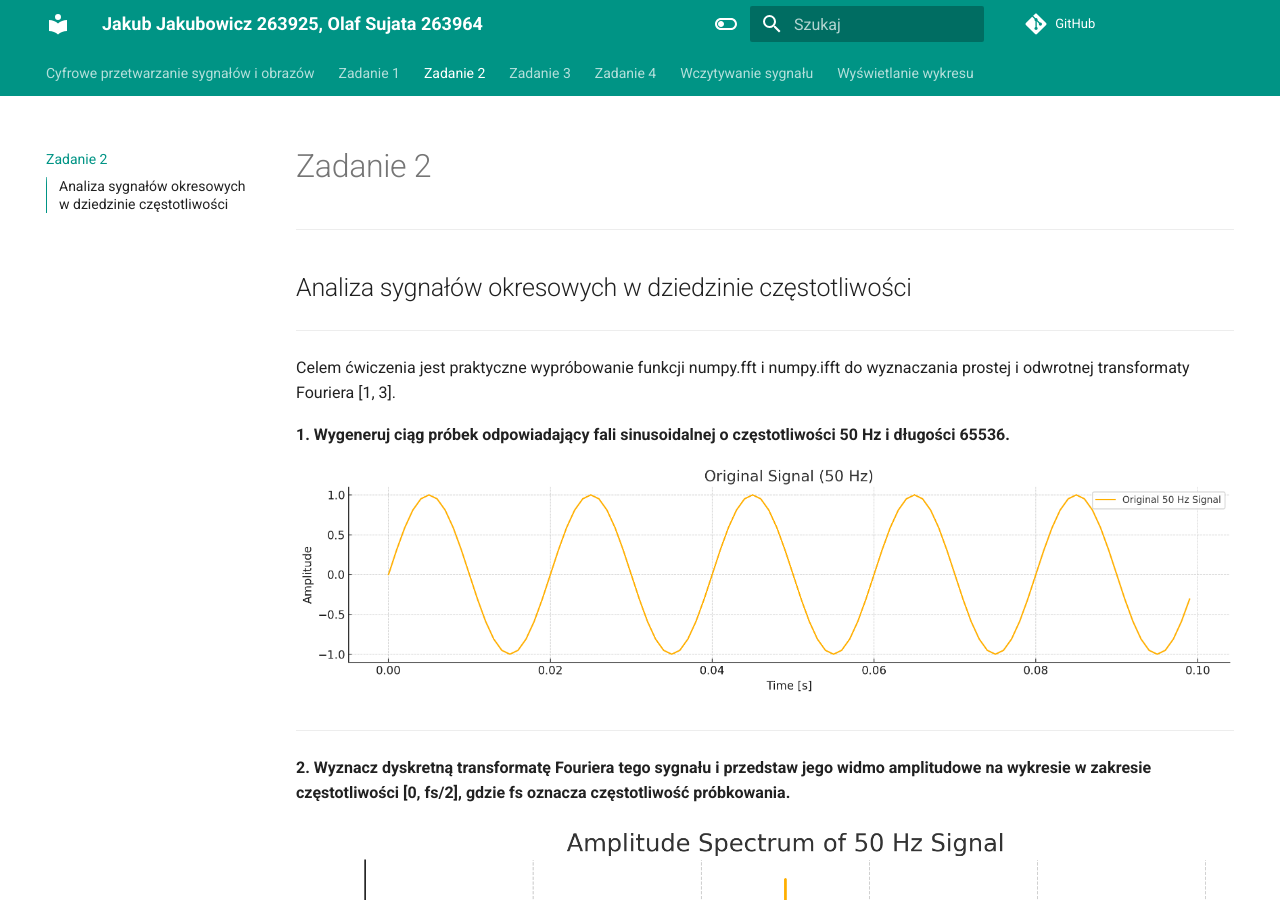
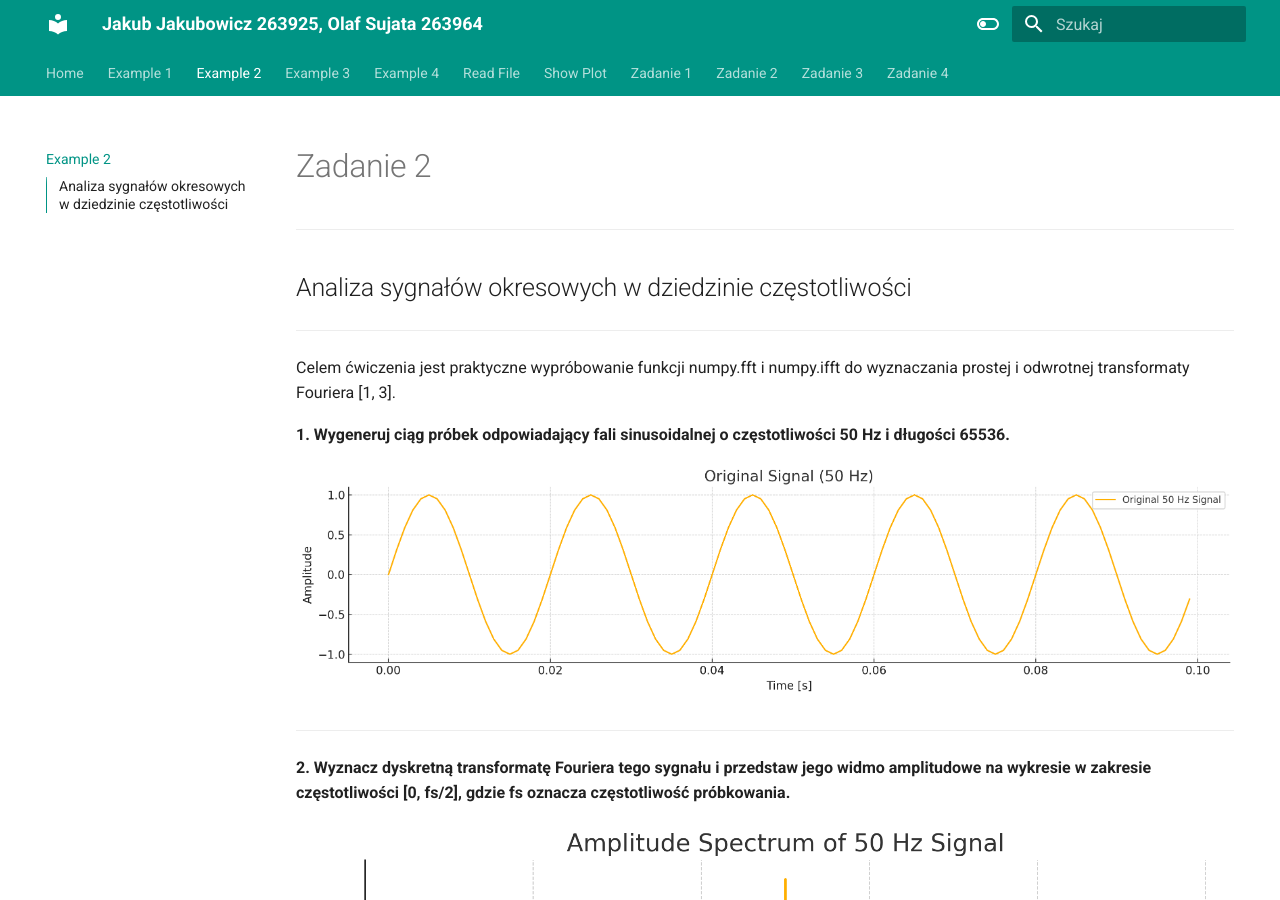
Before and after one commit to kk3k02/CPSIO, an MkDocs documentation site: the page built from docs/ex_2.md, in a window 1280 px wide and 900 px high. Built offline with MkDocs 1.6.1 and Material for MkDocs 9.7.7, drawn with Linux system fonts in a browser that asks for light colours; comment, search, counter and statistics services are not loaded; some of the changed lines change nothing that is shown.

Commit message:
Some cleanup 2

```diff
--- a/mkdocs.yml
+++ b/mkdocs.yml
@@ -41,4 +41,47 @@ markdown_extensions:
   - pymdownx.emoji:
       emoji_index: !!python/name:material.extensions.emoji.twemoji
       emoji_generator: !!python/name:material.extensions.emoji.to_svg
-repo_url: https://github.com/kk3k02/CPSIO
+
+nav:
+  - Home: index.md
+  - Example 1: ex_1.md
+  - Example 2: ex_2.md
+  - Example 3: ex_3.md
+  - Example 4: ex_4.md
+  - Read File: readFile.md
+  - Show Plot: showPlot.md
+  - Zadanie 1:
+      - AMP Spec: "Zadanie 1/amp_spec.md"
+      - AMP Spec 2: "Zadanie 1/amp_spec2.md"
+      - Bottom Panel: "Zadanie 1/bottom_panel.md"
+      - Example Data: "Zadanie 1/example_data.md"
+      - Example Filter: "Zadanie 1/example_filter.md"
+      - Left Panel: "Zadanie 1/left_panel.md"
+      - Load Signal: "Zadanie 1/load_signal.md"
+      - Middle Panel: "Zadanie 1/middle_panel.md"
+      - Right Panel: "Zadanie 1/right_panel.md"
+      - Save: "Zadanie 1/save.md"
+      - Signal Arg: "Zadanie 1/signal_arg.md"
+      - Sin Rev: "Zadanie 1/sin_rev.md"
+      - Start App: "Zadanie 1/start_app.md"
+  - Zadanie 2:
+      - Ex 2.1: "Zadanie 2/ex_2_1.md"
+      - Ex 2.2: "Zadanie 2/ex_2_2.md"
+      - Ex 2.3: "Zadanie 2/ex_2_3.md"
+      - Ex 2.4: "Zadanie 2/ex_2_4.md"
+      - Ex 2.5: "Zadanie 2/ex_2_5.md"
+      - Ex 2.6: "Zadanie 2/ex_2_6.md"
+  - Zadanie 3:
+      - Ex 3.1: "Zadanie 3/ex_3_1.md"
+      - Ex 3.2: "Zadanie 3/ex_3_2.md"
+      - Ex 3.3: "Zadanie 3/ex_3_3.md"
+      - Ex 3.4: "Zadanie 3/ex_3_4.md"
+  - Zadanie 4:
+      - Ex 4.1: "Zadanie 4/ex_4_1.md"
+      - Ex 4.2: "Zadanie 4/ex_4_2.md"
+      - Ex 4.3: "Zadanie 4/ex_4_3.md"
+      - Ex 4.4: "Zadanie 4/ex_4_4.md"
+      - Ex 4.5: "Zadanie 4/ex_4_5.md"
+      - Ex 4.6: "Zadanie 4/ex_4_6.md"
+      - Ex 4.7: "Zadanie 4/ex_4_7.md"
+      - Ex 4.8: "Zadanie 4/ex_4_8.md"
```
